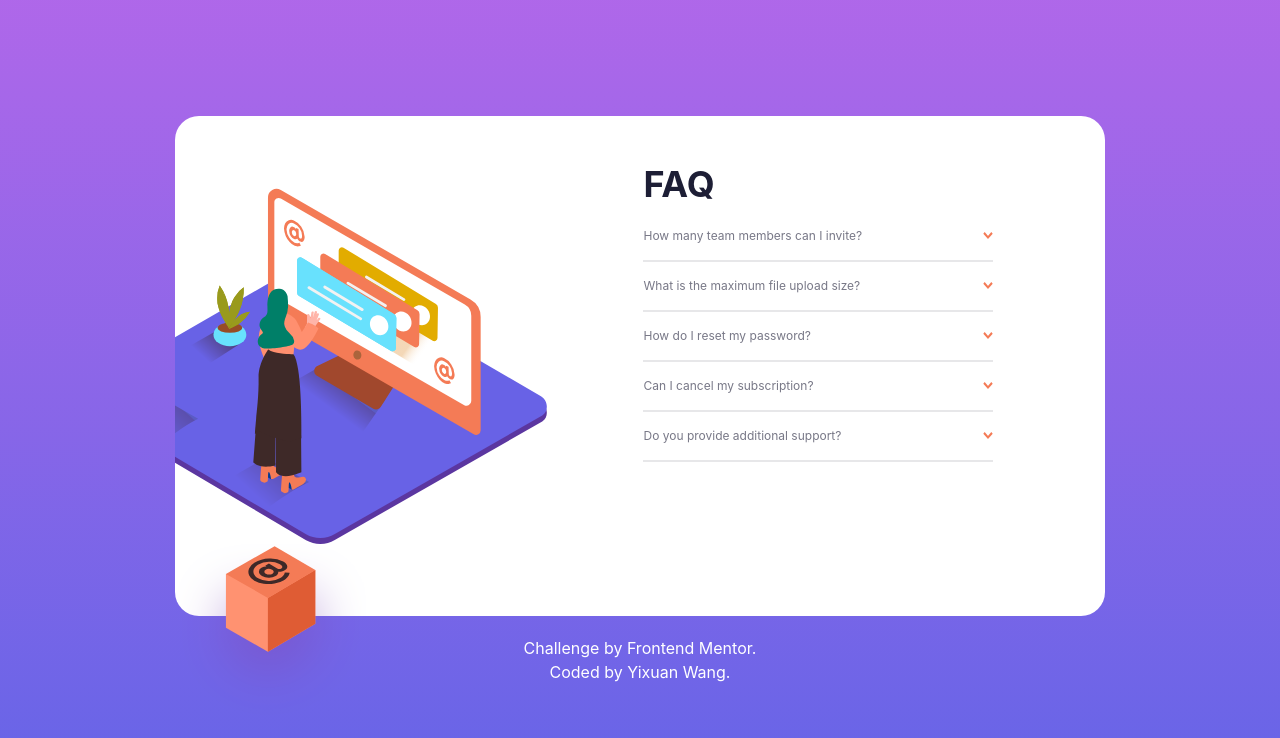
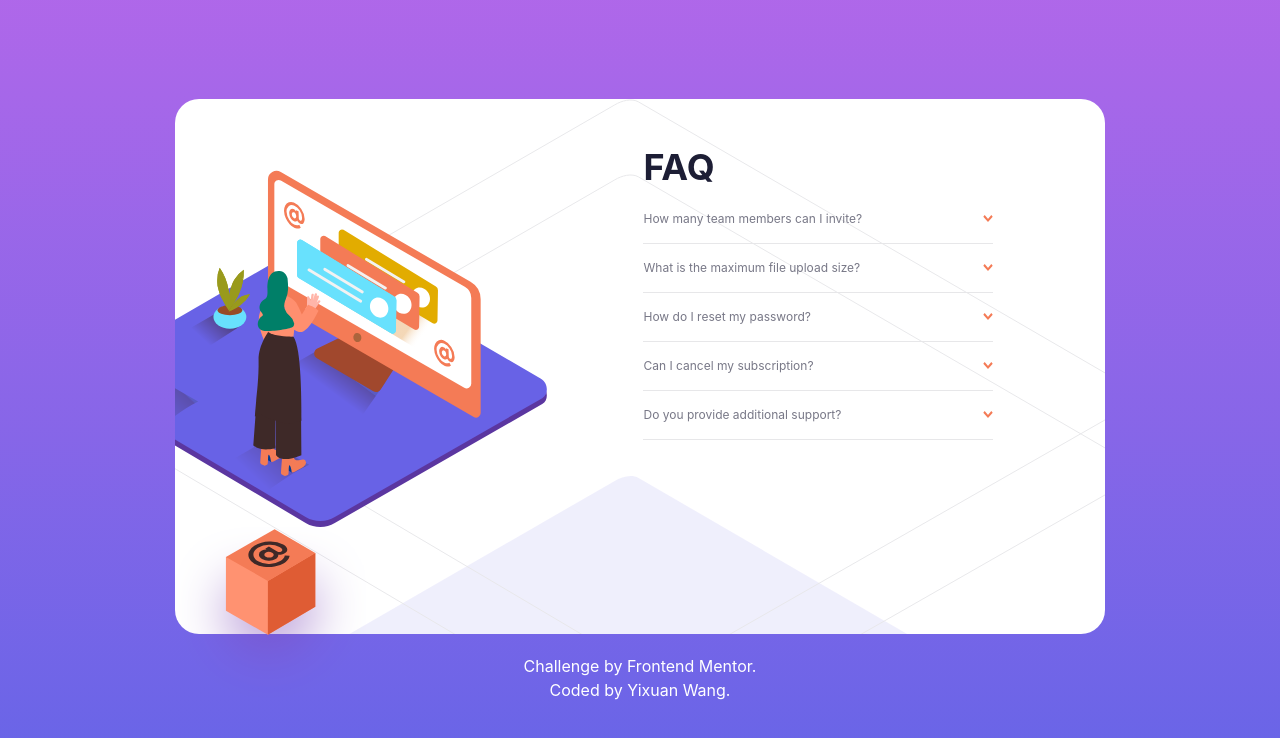
Before and after one commit to yxwangOCR/05Challenges_FAQ_accordion_card_component, a Next.js app: page / in a window 1280 px wide. Shown: the top 738 px of the page. Built offline with nearby package versions, Linux system fonts and the light colour scheme.

Commit message:
Add background image

```diff
--- a/components/Accordion.js
+++ b/components/Accordion.js
@@ -30,12 +30,12 @@ const Accordion = ({ title, content }) => {
             }
           />
         </div>
-        <span
+        <hr
           className={
             active
-              ? "border-b-2 border-LightGrayishBlue relative top-[50px]"
-              : "border-b-2 border-LightGrayishBlue relative top-[8px]"
-          }></span>
+              ? "border-b-1 border-LightGrayishBlue relative top-[50px]"
+              : "border-b-1 border-LightGrayishBlue relative top-[8px]"
+          }></hr>
       </div>
       {active && (
         <p
--- a/components/Content.js
+++ b/components/Content.js
@@ -3,18 +3,28 @@ import MobileImage from "./MobileImage";
 import DesktopImage from "./DesktopImage";
 import Accordion from "./Accordion";
 import useWindowDimensions from "../useWindowDimensions";
+import bgMobile from "../public/bg-pattern-mobile.svg";
+import bgDesktop from "../public/bg-pattern-desktop.svg";
 
 const Content = () => {
   const { width } = useWindowDimensions();
+  const backgroundMobile = {
+    backgroundImage: `url(${bgMobile.src})`,
+  };
+  const backgroundDesktop = {
+    backgroundImage: `url(${bgDesktop.src})`,
+  };
   return (
-    <div>
-      <main className='m-0 bg-white w-[330px] min-h-[535px] flex flex-col items-center rounded-3xl md:flex-row md:justify-around md:w-[930px] md:min-h-[500px] md:overflow-hidden' >
+    <div
+      style={width < 960 ? backgroundMobile : backgroundDesktop}
+      className='bg-white bg-no-repeat rounded-3xl bg-top min-h-[535px]'>
+      <main className='m-0 w-[330px] min-h-[535px] flex flex-col items-center  md:flex-row md:justify-around md:w-[930px] md:min-h-[500px] md:overflow-hidden'>
         <div>{width < 960 ? <MobileImage /> : <DesktopImage />}</div>
         <div className='md:w-[50%] md:flex md:flex-col md:justify-start md:h-[500px]'>
-          <h1 className='text-darkBlue font-bold text-center text-4xl relative top-[-5.75rem] md:text-left md:top-[3rem]'>
+          <h1 className='text-darkBlue font-bold text-center text-4xl relative top-[-2.75rem] md:text-left md:top-[3rem]'>
             FAQ
           </h1>
-          <div className='flex flex-col gap-4 relative top-[-2.5rem] md:top-[4rem]'>
+          <div className='flex flex-col gap-4 relative top-[-1.5rem] mb-[2.5rem] md:top-[4rem]'>
             {Data.map((item) => (
               <Accordion
                 key={item.id}
```
